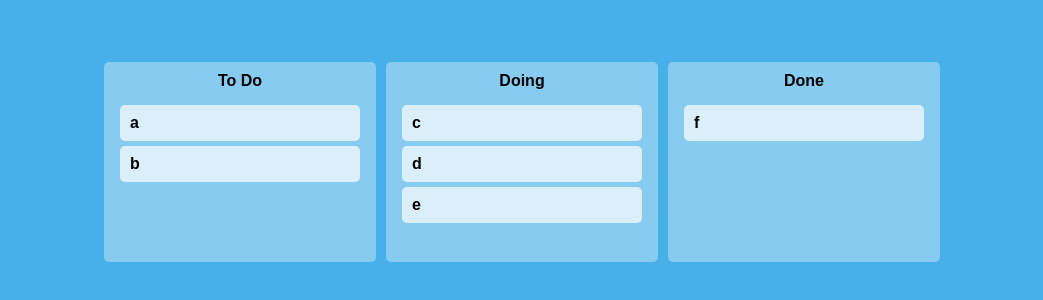
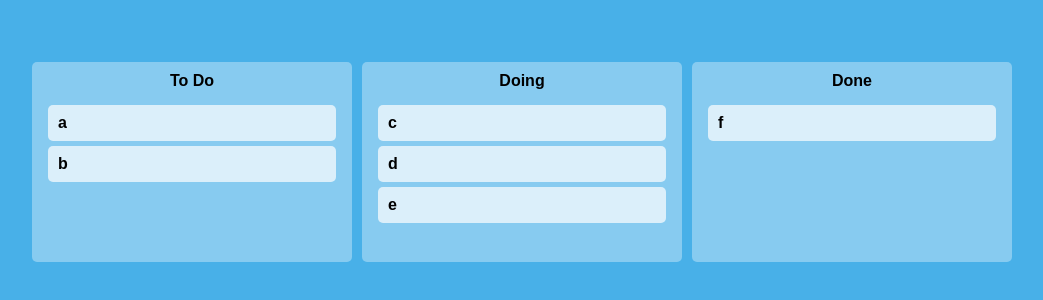
Before and after one commit to xowoony/trello, a React (Create React App) app: page / in a window 1280 px wide. Shown: the part 238-538 px from the top of the page, without its empty margins (118-1161 px from the left). Built offline with nearby package versions, Linux system fonts and the light colour scheme.

Commit message:
card width 수정

```diff
--- a/src/Components/Board.tsx
+++ b/src/Components/Board.tsx
@@ -13,7 +13,7 @@ const Wrapper = styled.div`
   }
 `;
 
-// TODO, Doing, Done
+// TODO, Doing, Done 타이틀
 const Title = styled.div`
   display: flex;
   justify-content: center;
--- a/src/Components/DragabbleCard.tsx
+++ b/src/Components/DragabbleCard.tsx
@@ -2,12 +2,13 @@ import React from "react";
 import { Draggable } from "react-beautiful-dnd";
 import styled from "styled-components";
 
+// 각각의 toDo들
 const Card = styled.div`
   border-radius: 5px;
   margin-bottom: 5px;
   background-color: ${(props) => props.theme.cardColor};
   padding: 10px 10px;
-  min-width: 15rem;
+  min-width: 18rem;
 `;
 
 interface IDragabbleCardProps {
```
